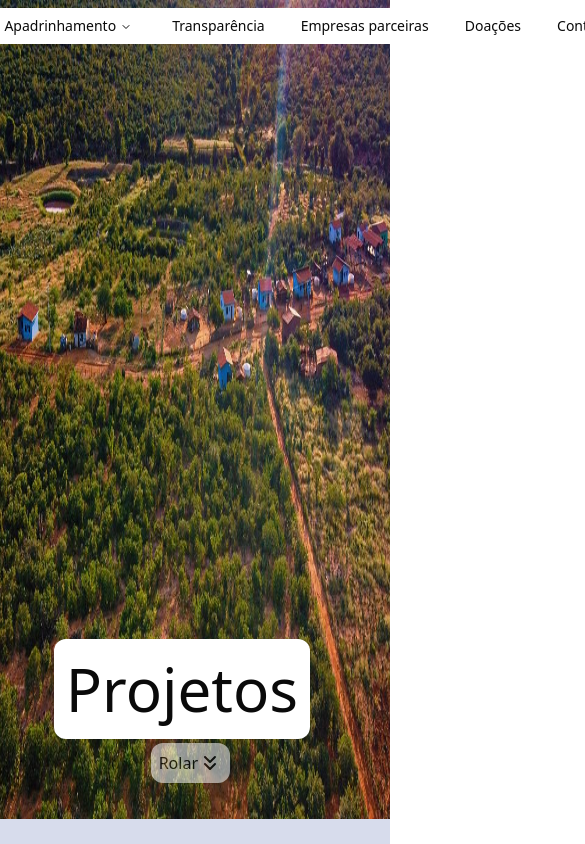
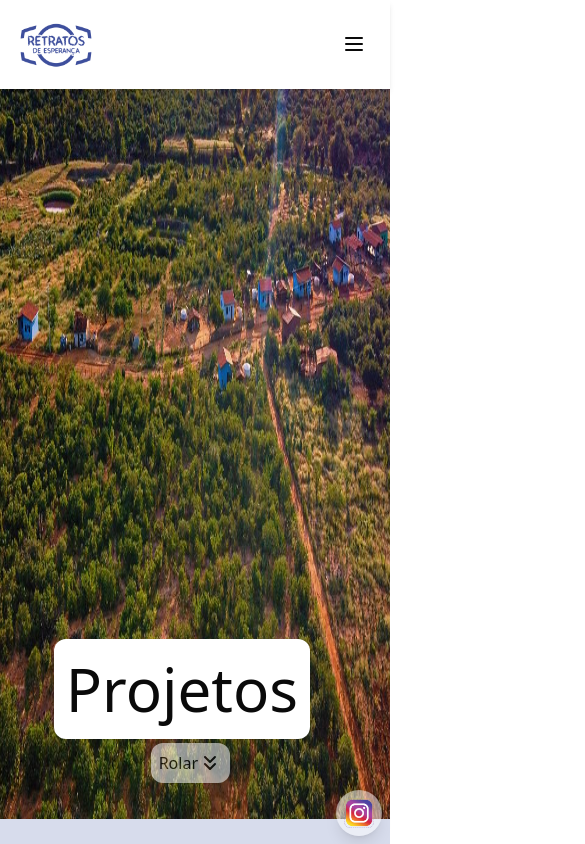
Before and after one commit to RiosBlack/SiteRetratosEsperanca, a Next.js app: page /projetos in a window 390 px wide. Shown: the top 844 px of the page, 585 px wide, since content can reach past the window. Built offline with nearby package versions, Linux system fonts and the light colour scheme.

Commit message:
iniciando a correção de layout para mobile.

```diff
--- a/app/_components/Header.tsx
+++ b/app/_components/Header.tsx
@@ -1,6 +1,7 @@
 "use client";
 
 import * as React from "react";
+import { useState } from "react";
 
 import { cn } from "@/app/_lib/utils";
 import {
@@ -15,10 +16,15 @@ import {
 import Link from "next/link";
 import Image from "next/image";
 import logo from "@/app/public/Logo.png";
+import { Menu, X } from "lucide-react";
 
 export function Header() {
+  const [isMenuOpen, setIsMenuOpen] = useState(false);
+
   return (
-    <NavigationMenu className="absolute z-50 top-2 bg-white rounded-lg">
+    <>
+      {/* Menu Desktop - mantém como estava */}
+      <NavigationMenu className="absolute z-50 top-2 bg-white rounded-lg hidden lg:flex">
         <NavigationMenuList>
           <NavigationMenuItem>
             <NavigationMenuTrigger>Sobre nós</NavigationMenuTrigger>
@@ -135,6 +141,89 @@ export function Header() {
           </NavigationMenuItem>
         </NavigationMenuList>
       </NavigationMenu>
+
+      {/* Menu Mobile - hamburger */}
+      <div className="lg:hidden fixed top-0 left-0 right-0 z-50 bg-white shadow-md">
+        <div className="flex items-center justify-between p-4">
+          <Link href={"/"} onClick={() => setIsMenuOpen(false)}>
+            <Image src={logo} alt="Logo" width={80} height={40} />
+          </Link>
+          <button
+            onClick={() => setIsMenuOpen(!isMenuOpen)}
+            className="p-2 hover:bg-gray-100 rounded-lg"
+            aria-label="Toggle menu"
+          >
+            {isMenuOpen ? <X size={24} /> : <Menu size={24} />}
+          </button>
+        </div>
+
+        {/* Menu Mobile Expandido */}
+        {isMenuOpen && (
+          <div className="absolute top-full left-0 right-0 bg-white shadow-lg max-h-[calc(100vh-80px)] overflow-y-auto">
+            <div className="p-4 space-y-4">
+              {/* Sobre nós */}
+              <div>
+                <h3 className="font-semibold text-lg mb-2">Sobre nós</h3>
+                <Link href="/sobreNos" className="block py-2 px-4 hover:bg-gray-100 rounded" onClick={() => setIsMenuOpen(false)}>
+                  Nossa História
+                </Link>
+                <Link href="/sobreNos#missao" className="block py-2 px-4 hover:bg-gray-100 rounded" onClick={() => setIsMenuOpen(false)}>
+                  Missão
+                </Link>
+              </div>
+
+              {/* Projetos */}
+              <div>
+                <h3 className="font-semibold text-lg mb-2">Projetos</h3>
+                <Link href="/projetos#VilaEsperanca" className="block py-2 px-4 hover:bg-gray-100 rounded" onClick={() => setIsMenuOpen(false)}>
+                  Vila Esperança
+                </Link>
+                <Link href="/projetos#cozinhaComunitaria" className="block py-2 px-4 hover:bg-gray-100 rounded" onClick={() => setIsMenuOpen(false)}>
+                  Cozinha Comunitária
+                </Link>
+                <Link href="/projetos#frutosEsperanca" className="block py-2 px-4 hover:bg-gray-100 rounded" onClick={() => setIsMenuOpen(false)}>
+                  Frutos de Esperança
+                </Link>
+                <Link href="/projetos#CineEsperanca" className="block py-2 px-4 hover:bg-gray-100 rounded" onClick={() => setIsMenuOpen(false)}>
+                  Cine Esperança
+                </Link>
+                <Link href="/projetos#GeracaoRenda" className="block py-2 px-4 hover:bg-gray-100 rounded" onClick={() => setIsMenuOpen(false)}>
+                  Geração de Renda
+                </Link>
+                <Link href="/projetos#ArteEducacaoSemFronteiras" className="block py-2 px-4 hover:bg-gray-100 rounded" onClick={() => setIsMenuOpen(false)}>
+                  Arte e Educação sem Fronteiras
+                </Link>
+              </div>
+
+              {/* Apadrinhamento */}
+              <div>
+                <h3 className="font-semibold text-lg mb-2">Apadrinhamento</h3>
+                <a href="https://fraternidadesemfronteiras.colabore.org/apadrinheretratos/single_step" target="_blank" rel="noopener noreferrer" className="block py-2 px-4 hover:bg-gray-100 rounded" onClick={() => setIsMenuOpen(false)}>
+                  Pessoa Física
+                </a>
+                <a href="https://fraternidadesemfronteiras.colabore.org/apadrinhepjretratos/single_step" target="_blank" rel="noopener noreferrer" className="block py-2 px-4 hover:bg-gray-100 rounded" onClick={() => setIsMenuOpen(false)}>
+                  Pessoa Jurídica
+                </a>
+              </div>
+
+              {/* Links diretos */}
+              <Link href="/docs" target="_blank" rel="noopener noreferrer" className="block py-2 px-4 hover:bg-gray-100 rounded font-semibold" onClick={() => setIsMenuOpen(false)}>
+                Transparência
+              </Link>
+              <Link href="/empresasParceiras" className="block py-2 px-4 hover:bg-gray-100 rounded font-semibold" onClick={() => setIsMenuOpen(false)}>
+                Empresas parceiras
+              </Link>
+              <Link href="/doacoes" className="block py-2 px-4 hover:bg-gray-100 rounded font-semibold" onClick={() => setIsMenuOpen(false)}>
+                Doações
+              </Link>
+              <Link href="/contato" className="block py-2 px-4 hover:bg-gray-100 rounded font-semibold" onClick={() => setIsMenuOpen(false)}>
+                Contato
+              </Link>
+            </div>
+          </div>
+        )}
+      </div>
+    </>
   );
 }
 
--- /dev/null
+++ b/app/_components/InstagramLink.tsx
@@ -0,0 +1,54 @@
+"use client";
+
+import { useRef } from "react";
+import Link from "next/link";
+import Image from "next/image";
+import { gsap } from "gsap";
+import logo from "@/app/public/instagram.png";
+
+export function InstagramLink() {
+  const linkRef = useRef<HTMLAnchorElement>(null);
+
+  const handleMouseEnter = () => {
+    if (!linkRef.current) return;
+
+    gsap.to(linkRef.current, {
+      scale: 1.2,
+      duration: 0.3,
+      ease: "power2.out",
+    });
+
+    // Animação de shake/tremida
+    gsap.to(linkRef.current, {
+      x: -3,
+      duration: 0.1,
+      repeat: 5,
+      yoyo: true,
+      ease: "power1.inOut",
+    });
+  };
+
+  const handleMouseLeave = () => {
+    if (!linkRef.current) return;
+
+    gsap.to(linkRef.current, {
+      scale: 1,
+      x: 0,
+      duration: 0.3,
+      ease: "power2.out",
+    });
+  };
+
+  return (
+    <Link
+      ref={linkRef}
+      href="https://www.instagram.com/retratosdeesperanca/"
+      target="_blank"
+      className="fixed bottom-2 right-2 bg-white/50 rounded-full p-2 shadow-lg cursor-pointer z-50"
+      onMouseEnter={handleMouseEnter}
+      onMouseLeave={handleMouseLeave}
+    >
+      <Image src={logo} alt="Instagram" width={30} height={30} />
+    </Link>
+  );
+}
--- a/app/_components/Section1.tsx
+++ b/app/_components/Section1.tsx
@@ -1,6 +1,7 @@
 "use client";
 
 import Image from "next/image";
+import { useState, useEffect } from "react";
 import foto1 from "@/app/public/fotosBackground1.png";
 import foto2 from "@/app/public/fotosBackground2.jpg";
 import foto3 from "@/app/public/fotosBackground3.jpg";
@@ -8,6 +9,24 @@ import foto4 from "@/app/public/fotosBackground4.jpg";
 import foto5 from "@/app/public/fotosBackground5.jpg";
 
 export default function Section1() {
+  const [currentImageIndex, setCurrentImageIndex] = useState(0);
+  const images = [foto1, foto2, foto3, foto4, foto5];
+
+  // Carrossel automático apenas para mobile
+  useEffect(() => {
+    // Verifica se está no cliente e se é mobile
+    if (typeof window === "undefined") return;
+
+    const checkMobile = () => window.innerWidth < 1024; // lg breakpoint
+    if (!checkMobile()) return;
+
+    const interval = setInterval(() => {
+      setCurrentImageIndex((prevIndex) => (prevIndex + 1) % images.length);
+    }, 3000);
+
+    return () => clearInterval(interval);
+  }, [images.length]);
+
   // eslint-disable-next-line @typescript-eslint/no-explicit-any
   function animation(e: any) {
     const cards = document.querySelectorAll(".card");
@@ -33,7 +52,8 @@ export default function Section1() {
 
   return (
     <div className="h-[100vh] grid place-items-center">
-      <div className="flex gap-[0.15rem] p-[0.15rem]">
+      {/* Desktop - mantém como estava */}
+      <div className="hidden lg:flex gap-[0.15rem] p-[0.15rem]">
         <div
           className="card flex-1 h-[100vmin] cursor-pointer overflow-hidden transition delay-700"
           onMouseEnter={(event) => animation(event)}
@@ -100,6 +120,32 @@ export default function Section1() {
           />
         </div>
       </div>
+
+      {/* Mobile - Carrossel em tela cheia */}
+      <div className="lg:hidden w-full h-full relative overflow-hidden">
+        <div className="w-full h-full relative">
+          <Image
+            alt="Carrossel"
+            src={images[currentImageIndex]}
+            fill
+            className="object-cover transition-opacity duration-500"
+            priority
+          />
+        </div>
+        {/* Indicadores de slide */}
+        <div className="absolute bottom-4 left-1/2 transform -translate-x-1/2 flex gap-2">
+          {images.map((_, index) => (
+            <button
+              key={index}
+              onClick={() => setCurrentImageIndex(index)}
+              className={`w-2 h-2 rounded-full transition-all ${
+                index === currentImageIndex ? "bg-white w-6" : "bg-white/50"
+              }`}
+              aria-label={`Ir para imagem ${index + 1}`}
+            />
+          ))}
+        </div>
+      </div>
     </div>
   );
 }
--- a/app/_components/projetos/VilaEsperanca.tsx
+++ b/app/_components/projetos/VilaEsperanca.tsx
@@ -4,6 +4,7 @@ import { gsap } from "gsap";
 import foto from "@/app/public/fotoVilaEsperanca1.jpg";
 import foto1 from "@/app/public/fotoSobreNós1.jpeg";
 import foto2 from "@/app/public/fotoVilaEsperanca2.jpg";
+import { User } from "lucide-react";
 import { Button } from "../ui/button";
 import Link from "next/link";
 
--- a/app/layout.tsx
+++ b/app/layout.tsx
@@ -2,6 +2,7 @@ import type { Metadata } from "next";
 import localFont from "next/font/local";
 import "./globals.css";
 import { Header } from "./_components/Header";
+import { InstagramLink } from "./_components/InstagramLink";
 
 const geistSans = localFont({
   src: "./fonts/GeistVF.woff",
@@ -33,6 +34,7 @@ export default function RootLayout({
           <Header />
         </div>
         {children}
+        <InstagramLink />
       </body>
     </html>
   );
--- a/app/page.tsx
+++ b/app/page.tsx
@@ -2,8 +2,8 @@ import Section1 from "@/app/_components/Section1";
 
 export default function Home() {
   return (
-    <div className="flex h-[99vh] items-center justify-center">
-      <main>
+    <div className="flex h-[99vh] items-center justify-center pt-16 lg:pt-0">
+      <main className="w-full h-full">
         <Section1 />
       </main>
     </div>
```
Also changed, not shown: app/public/instagram.png (added). Lines whose indentation alone changed are shown as unchanged.
